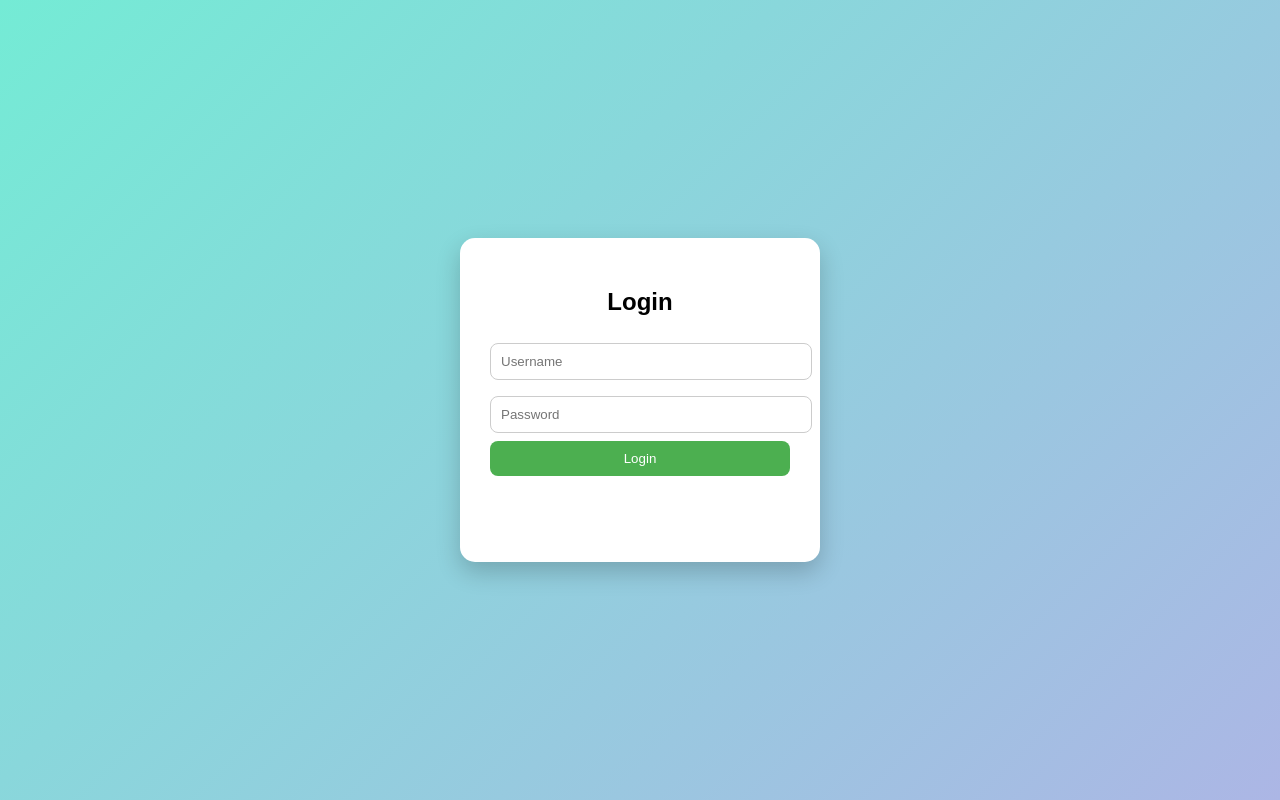
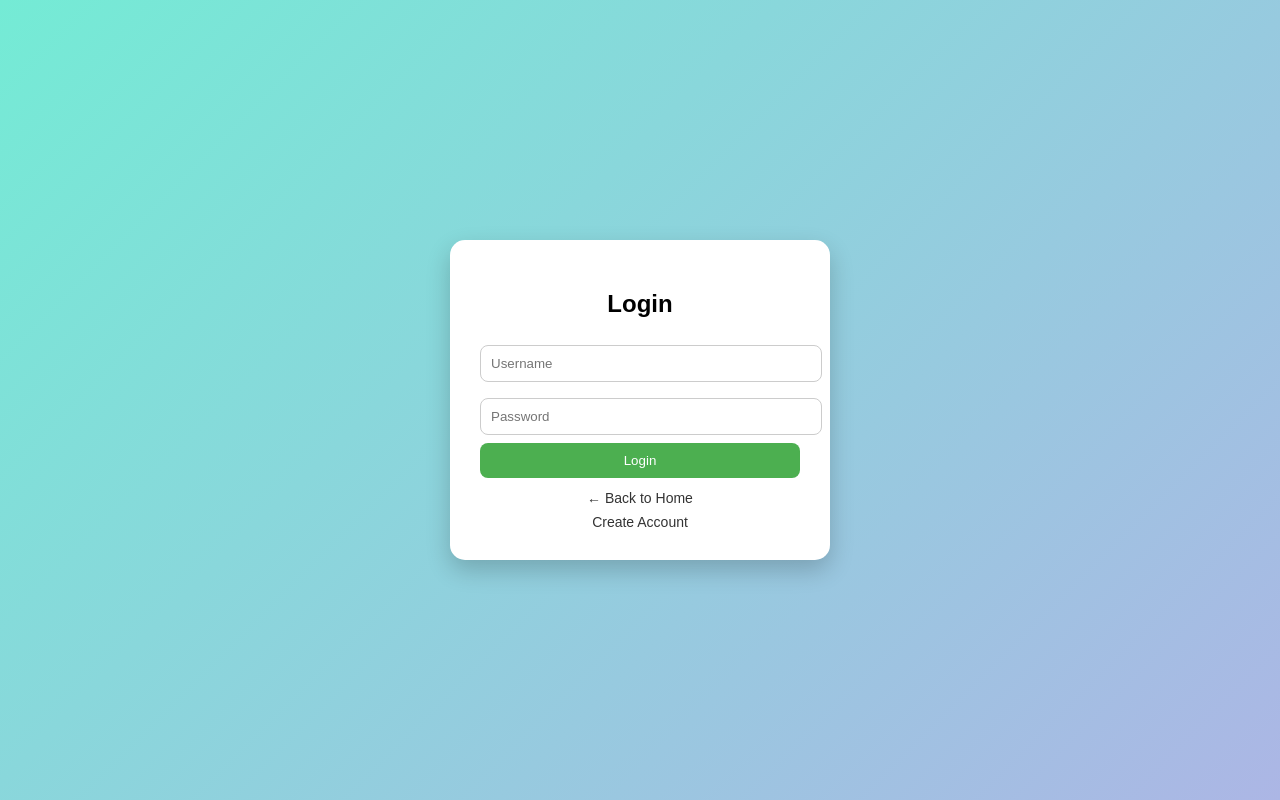
Before and after one commit to eat29-ops/schooltask_tracker, a Flask app: page /login in a window 1280 px wide. Run offline with Flask 3, Linux system fonts and the light colour scheme.

Commit message:
Update login.html

```diff
--- a/templates/login.html
+++ b/templates/login.html
@@ -17,7 +17,7 @@
             background: white;
             padding: 30px;
             border-radius: 15px;
-            width: 300px;
+            width: 320px;
             box-shadow: 0 10px 25px rgba(0,0,0,0.2);
             text-align: center;
         }
@@ -53,11 +53,20 @@
             font-weight: bold;
         }
 
-        a {
+        .links {
+            margin-top: 12px;
+        }
+
+        .links a {
             display: block;
-            margin-top: 10px;
-            color: white;
+            margin-top: 8px;
+            color: #333;
             text-decoration: none;
+            font-size: 14px;
+        }
+
+        .links a:hover {
+            text-decoration: underline;
         }
     </style>
 </head>
@@ -73,13 +82,16 @@
     {% endif %}
 
     <form method="POST">
-        <input type="text" name="username" placeholder="Username">
-        <input type="password" name="password" placeholder="Password">
+        <input type="text" name="username" placeholder="Username" required>
+        <input type="password" name="password" placeholder="Password" required>
         <button type="submit">Login</button>
     </form>
 
-    <a href="/">Back to Home</a>
-    <a href="/register">Create Account</a>
+    <!-- ✅ YOUR BUTTONS (NOW SAFE) -->
+    <div class="links">
+        <a href="/">← Back to Home</a>
+        <a href="/register">Create Account</a>
+    </div>
 
 </div>
 
```
